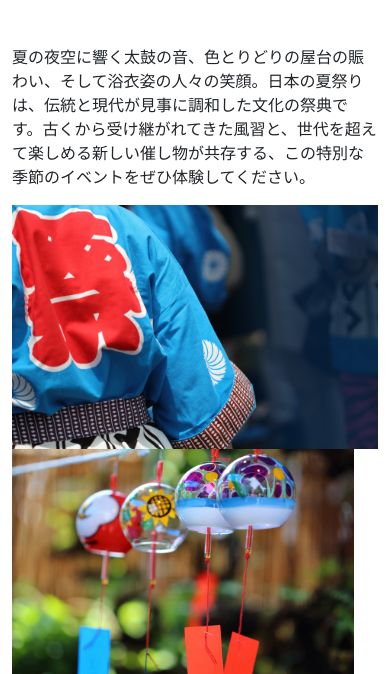
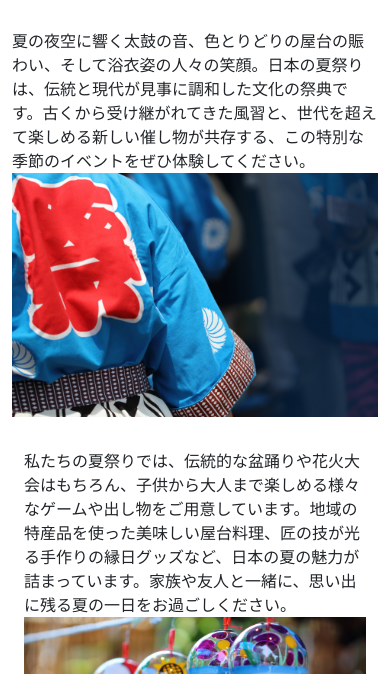
Before and after one commit to kato0914/natumaturi-0729bootstrap-, a plain HTML site: page index.html in a window 390 px wide. Shown: the part 803-1477 px from the top of the page. Drawn offline with nearby package versions, Linux system fonts and the light colour scheme.

Commit message:
Local change12

```diff
--- a/index.html
+++ b/index.html
@@ -6,8 +6,8 @@
     <title>Document</title>
     <!-- CSSの読み込み -->
     <link rel="stylesheet" href="./reset.css">
+    <link href="https://cdn.jsdelivr.net/npm/bootstrap@5.0.2/dist/css/bootstrap.min.css" rel="stylesheet" integrity="sha384-EVSTQN3/azprG1Anm3QDgpJLIm9Nao0Yz1ztcQTwFspd3yD65VohhpuuCOmLASjC" crossorigin="anonymous">
     <link rel="stylesheet" href="./style.css">
-    <link href="https://cdn.jsdelivr.net/npm/bootstrap@5.0.2/dist/css/bootstrap.min.css" rel="stylesheet" integrity="sha384-EVSTQN3/azprG1Anm3QDgpJLIm9Nao0Yz1ztcQTwFspd3yD65VohhpuuCOmLASjC" crossorigin="anonymous">
 </head>
 <body>
     <nav class="navbar navbar-expand-lg navbar-light bg-light sticky-top">
--- a/style.css
+++ b/style.css
@@ -203,3 +203,30 @@ main {
     margin: 20px 0;
     border-top-color: #555; /* 区切り線の色を変更 */
 }
+
+/* style.css */
+@media (max-width: 768px) {
+    .about-section .row {
+        flex-direction: column; /* 縦に並べる */
+    }
+    .about-section .row:first-of-type {
+        order: 1; /* 最初のrowの順序を先に設定 */
+    }
+    .about-section .row:last-of-type {
+        order: 2; /* 2番目のrowの順序を後に設定 */
+    }
+    .about-section .col-lg-5 {
+        order: 2; /* テキストの順序を後に設定 */
+    }
+    .about-section .col-lg-7 {
+        order: 1; /* 画像の順序を先に設定 */
+    }
+    p{
+        margin-top: 2rem;
+        margin-bottom: 0;
+    }
+}
+
+.mb-5{
+    margin-bottom: 0!important;
+}
```
